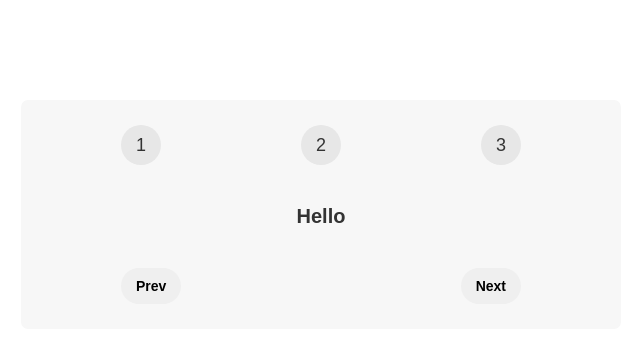
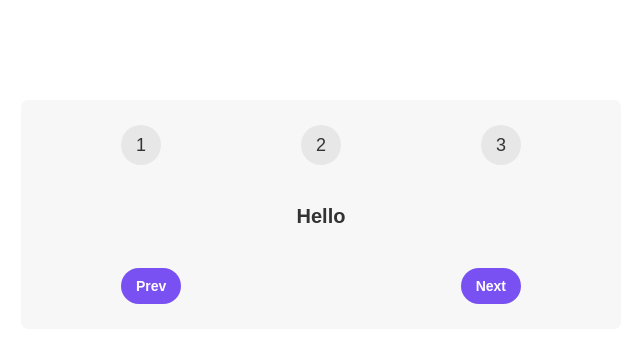
Before and after one commit to nehalskdev/steps, a React (Create React App) app: page / in a window 1280 px wide. Shown: the top 342 px of the page, without its empty margins (319-959 px from the left). Built offline with nearby package versions, Linux system fonts and the light colour scheme.

Commit message:
added styling to buttons inline

```diff
--- a/src/App.js
+++ b/src/App.js
@@ -8,8 +8,12 @@
       </div>
       <p className="message">Hello</p>
       <div className="buttons">
-        <button>Prev</button>
-        <button>Next</button>
+        <button style={{ backgroundColor: "#7950f2", color: "#fff" }}>
+          Prev
+        </button>
+        <button style={{ backgroundColor: "#7950f2", color: "#fff" }}>
+          Next
+        </button>
       </div>
     </div>
   );
```
